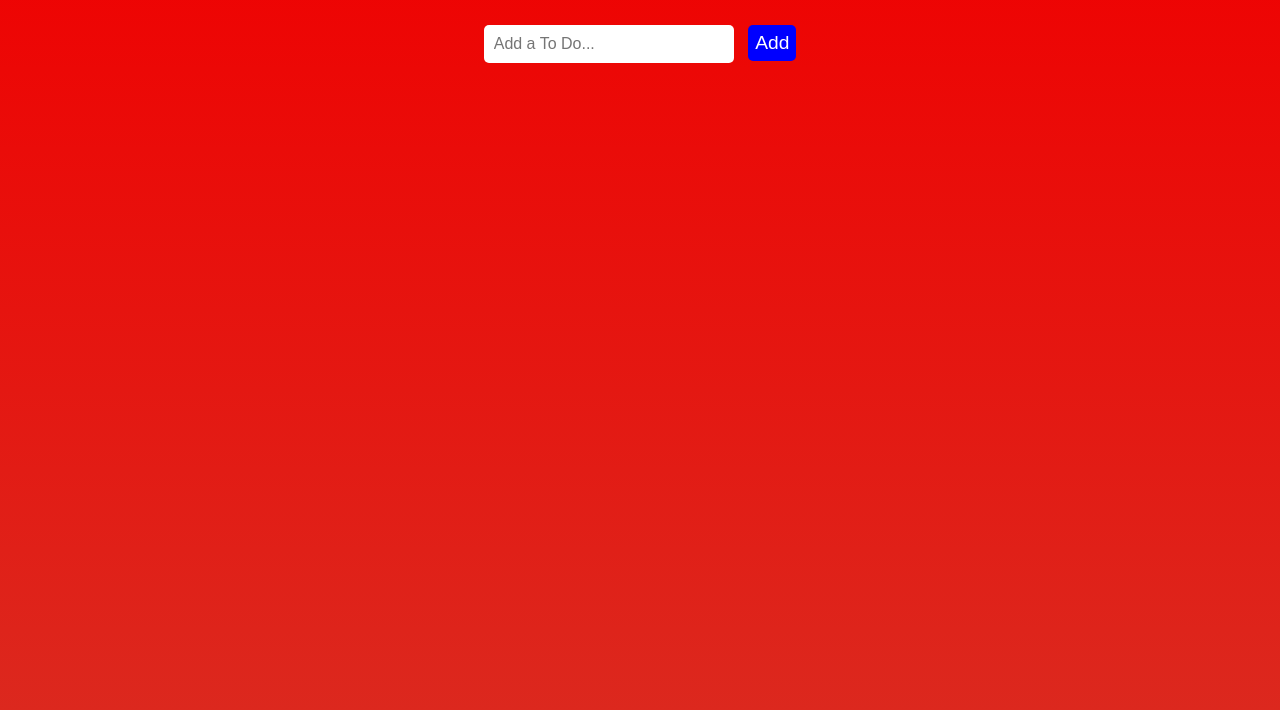
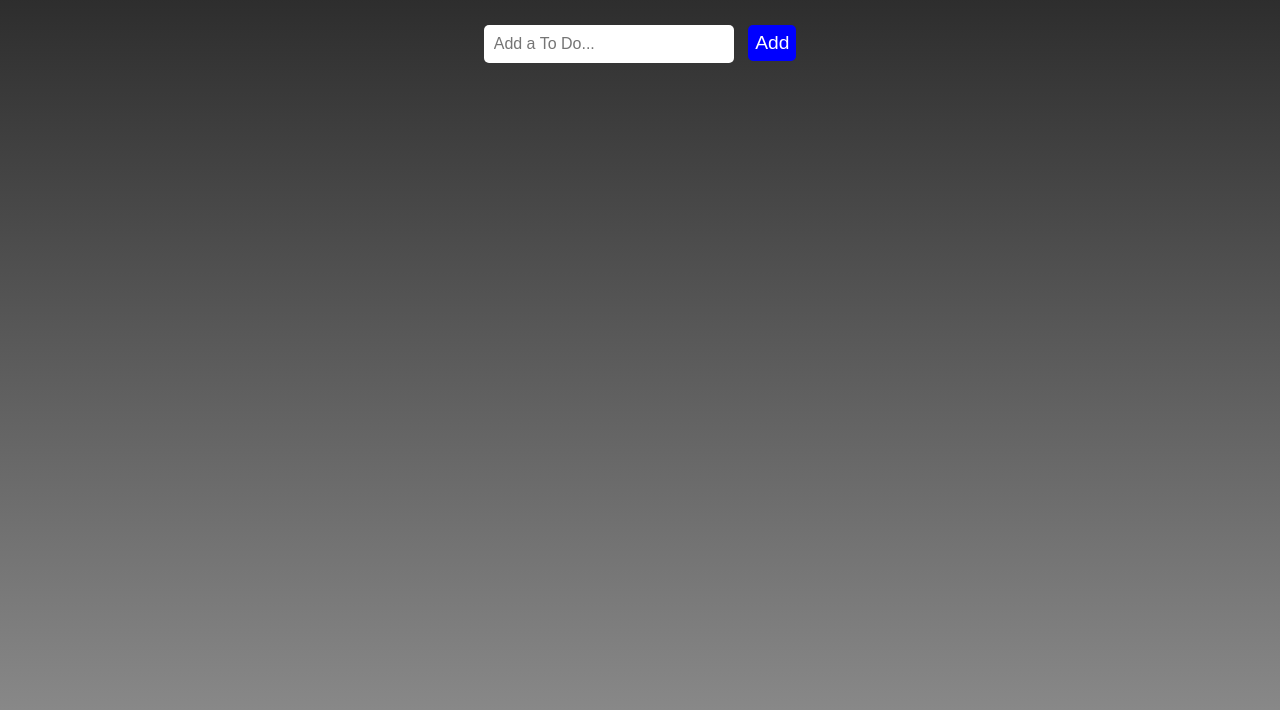
Before and after one commit to CameronRiecan/To-Do-List, a plain HTML site: page index.html in a window 1280 px wide. Shown: the part 90-800 px from the top of the page. Drawn offline with Linux system fonts and the light colour scheme.

Commit message:
change background gradient colors for grey gradient style

```diff
--- a/css/styles.css
+++ b/css/styles.css
@@ -14,14 +14,20 @@
 
 /* End of CSS reset */
 
+html {
+    scroll-behavior: smooth;
+}
+
 body {
     width: 100vw;
     min-height: 100vh;
     display: flex;
     justify-content: center;
-    background: linear-gradient(#F00000, #DC281E);
+    background: linear-gradient(#222, #888);
     font-family: sans-serif;
 }
+
+/* General Styles */
 
 button:hover {
     cursor: pointer;
```
